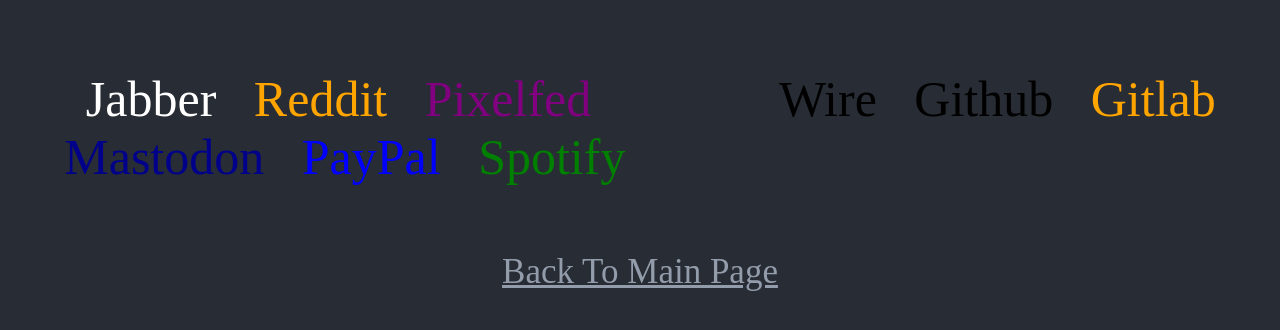
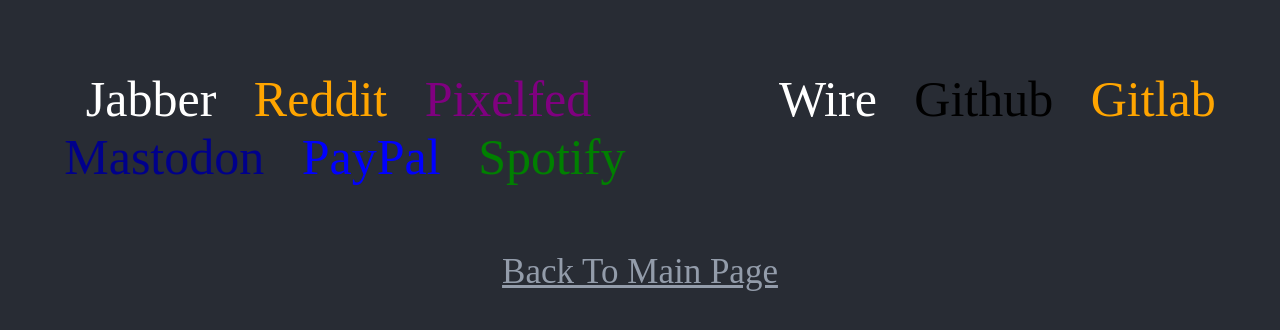
Before and after one commit to EsmailELBoBDev2/EsmailELBoBDev2.github.io, a PHP site: page /pages/mysocialmedia/index.html in a window 1280 px wide. Shown: the part 124-454 px from the top of the page. Run offline with PHP 8.4, Linux system fonts and the light colour scheme.

Commit message:
Update style.css

```diff
--- a/pages/mysocialmedia/style.css
+++ b/pages/mysocialmedia/style.css
@@ -93,6 +93,12 @@
   color: orange;
 }
 
+#wire {
+  cursor: pointer;
+  text-decoration: none;
+  color: white;
+}
+
 #back {
   width: 313px;
   height: 59px;
```
